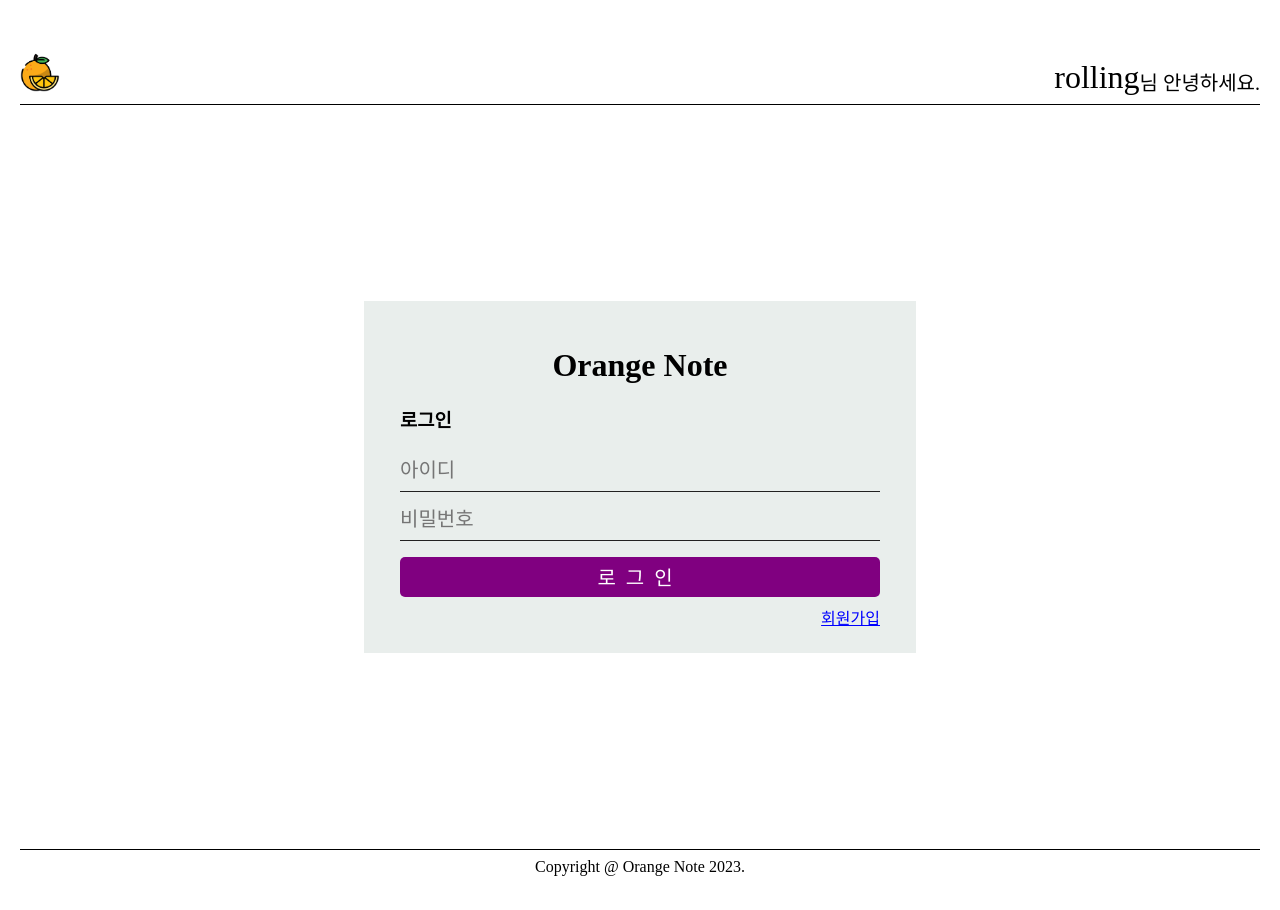
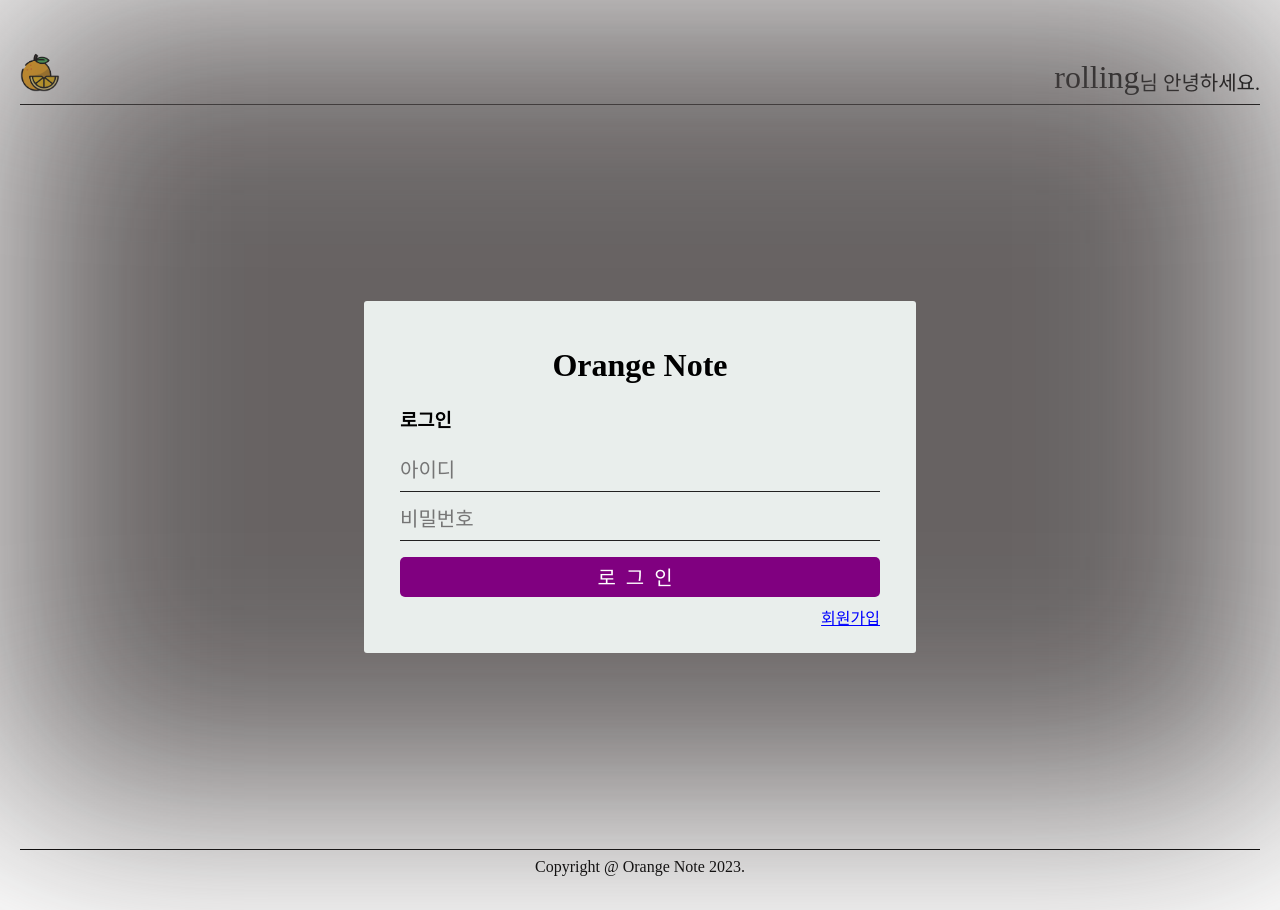
Before and after one commit to rollingn27/orange-note-front, a Vue app: page / in a window 1280 px wide. Built offline with nearby package versions, Linux system fonts and the light colour scheme.

Commit message:
로그인 모달 시 배경 블러 처리

```diff
--- a/src/components/organisms/SignInOrganisms.vue
+++ b/src/components/organisms/SignInOrganisms.vue
@@ -1,4 +1,5 @@
 <template>
+  <div class="signBackground"></div>
   <div class="signInWrap">
     <div class="header">
       <slot name="header">
@@ -61,11 +62,23 @@ export default {
 };
 </script>
 <style lang="scss" scoped>
+.signBackground {
+  position: fixed;
+  top: 0;
+  left: 0;
+  width: 100%;
+  height: 100%;
+  z-index: 9;
+  background: rgb(87, 82, 82);
+  filter: blur(110px);
+  opacity: 0.9;
+}
 .signInWrap {
   width: 30rem;
   padding: 1.5rem 2.25rem;
   background: rgb(233, 238, 236);
-
+  border-radius: 3px;
+  z-index: 10;
   .title {
     text-align: center;
   }
```
